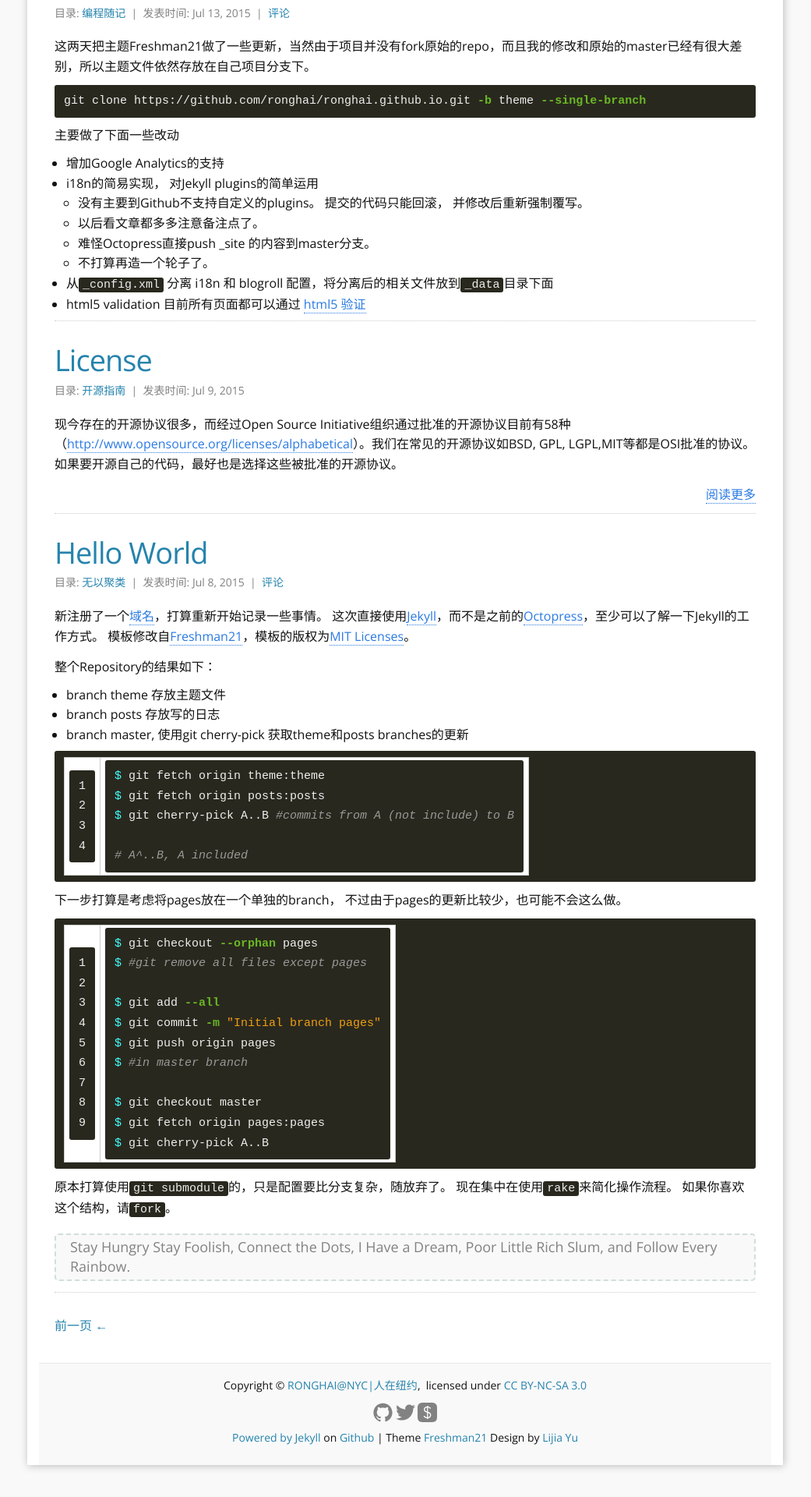
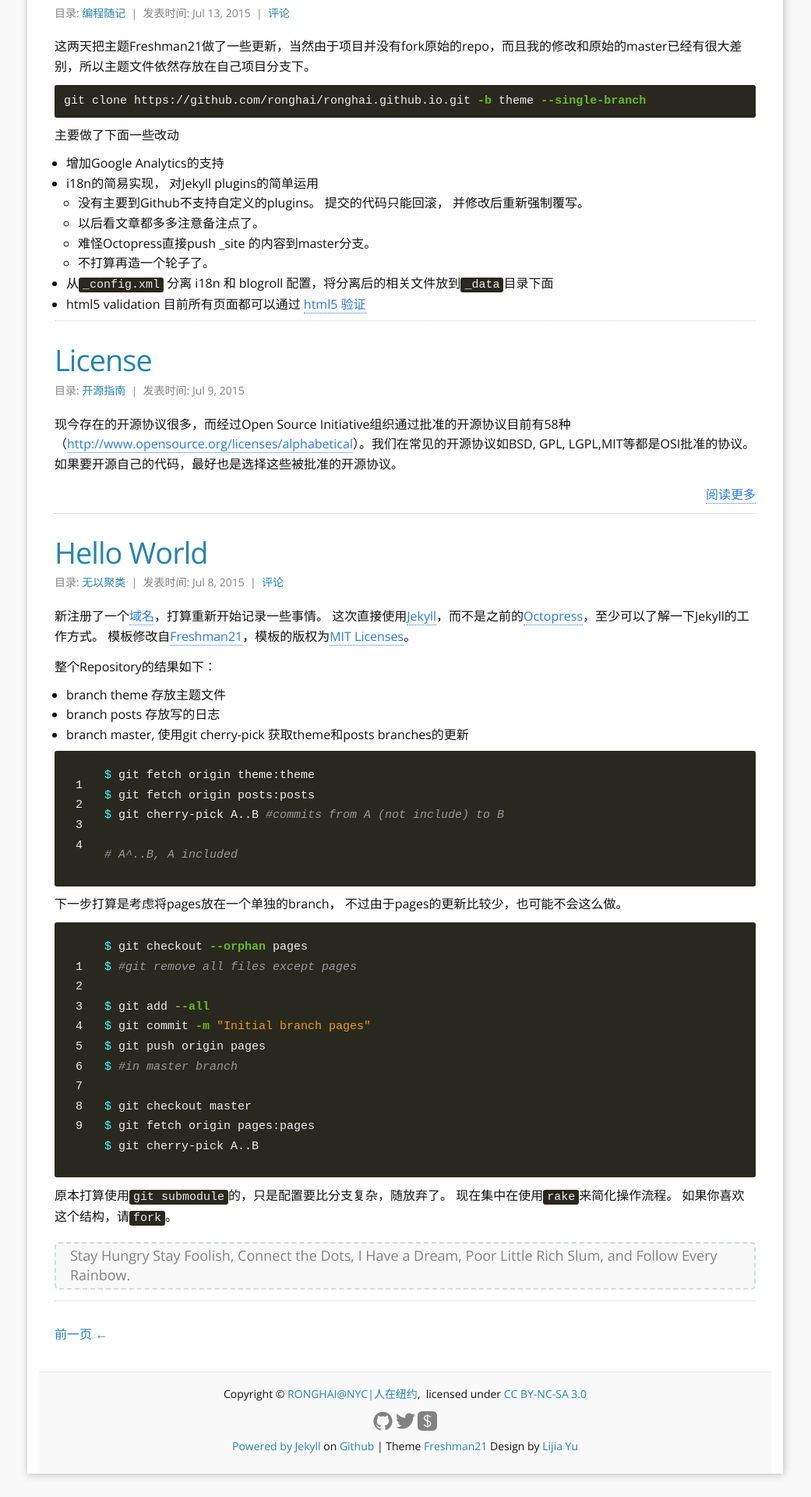
Before and after one commit to RONGHAI/RONGHAI.github.io, a Jekyll site: the page built from index.html, in a window 1280 px wide. Shown: the part 1392-3312 px from the top of the page at 78% size, without its empty margins (120-1161 px from the left). Built offline with Jekyll 4.4.1, drawn with Linux system fonts in a browser that asks for light colours; the list of posts is cut into pages by our own code.

Commit message:
fix table,tr,td class

```diff
--- a/_config.yml
+++ b/_config.yml
@@ -37,7 +37,7 @@
 
 ### Build settings
 markdown: kramdown
-highlighter: pygments
+highlighter: rouge
 lsi:         false
 incremental: false
 paginate: 5
--- a/_sass/_base.scss
+++ b/_sass/_base.scss
@@ -277,7 +277,7 @@
  * Table
  */
 
-
+/**
 table {
   padding: 0;
   border-collapse: collapse;
@@ -303,7 +303,7 @@
 }
 table tr th :first-child, table tr td :first-child { margin-top: 0; }
 table tr th :last-child, table tr td :last-child { margin-bottom: 0; }
-
+*/
 
 /**
  * line between each post on main page
```
